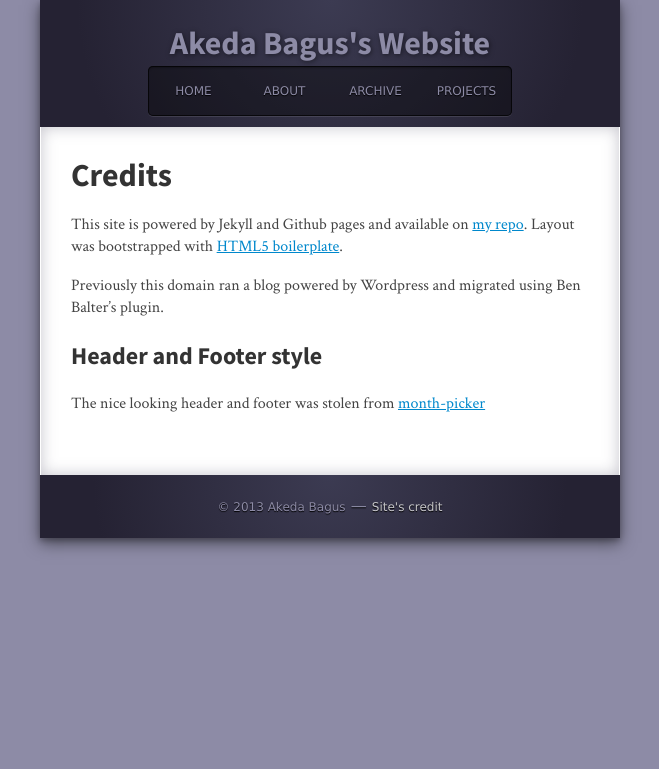
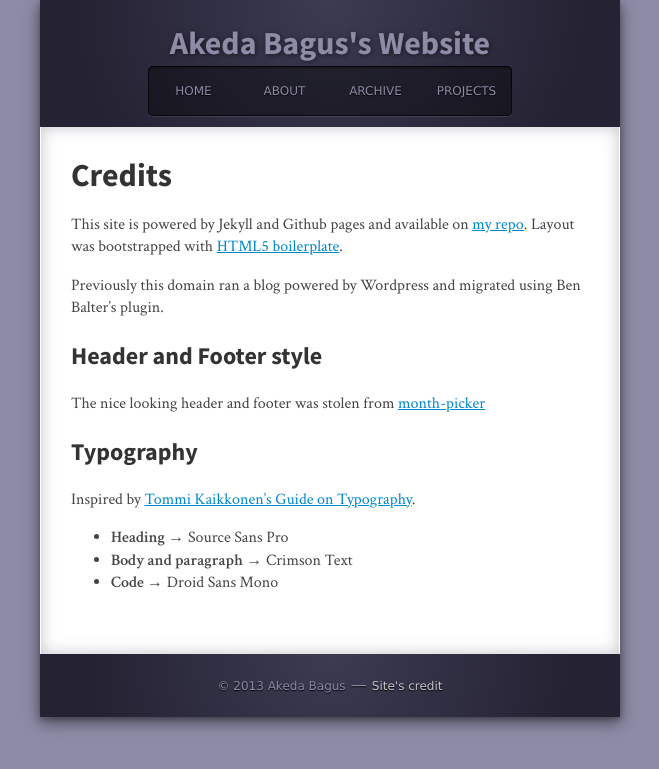
Before and after one commit to gedex/gedex.github.com, a Jekyll site: the page built from credits/index.md, in a window 1280 px wide. Shown: the top 769 px of the page, without its empty margins (310-969 px from the left). Built offline with Jekyll 4.4.1, drawn with Linux system fonts in a browser that asks for light colours; nearby versions of some CDN libraries; Markdown is read by kramdown in place of the engine named in the settings; comment, search, counter and statistics services are not loaded.

Commit message:
Added credits for typography

```diff
--- a/credits/index.md
+++ b/credits/index.md
@@ -13,6 +13,14 @@ migrated using Ben Balter's plugin.
 ## Header and Footer style
 The nice looking header and footer was stolen from [month-picker][3]
 
+## Typography
+Inspired by [Tommi Kaikkonen's Guide on Typography][4].
+
+* **Heading &rarr;** Source Sans Pro
+* **Body and paragraph &rarr;** Crimson Text
+* **Code &rarr;** Droid Sans Mono
+
 [1]: https://github.com/gedex/gedex.github.com/
 [2]: http://html5boilerplate.com
 [3]: http://cssdeck.com/labs/month-picker
+[4]: http://kaikkonendesign.fi/typography/
```
